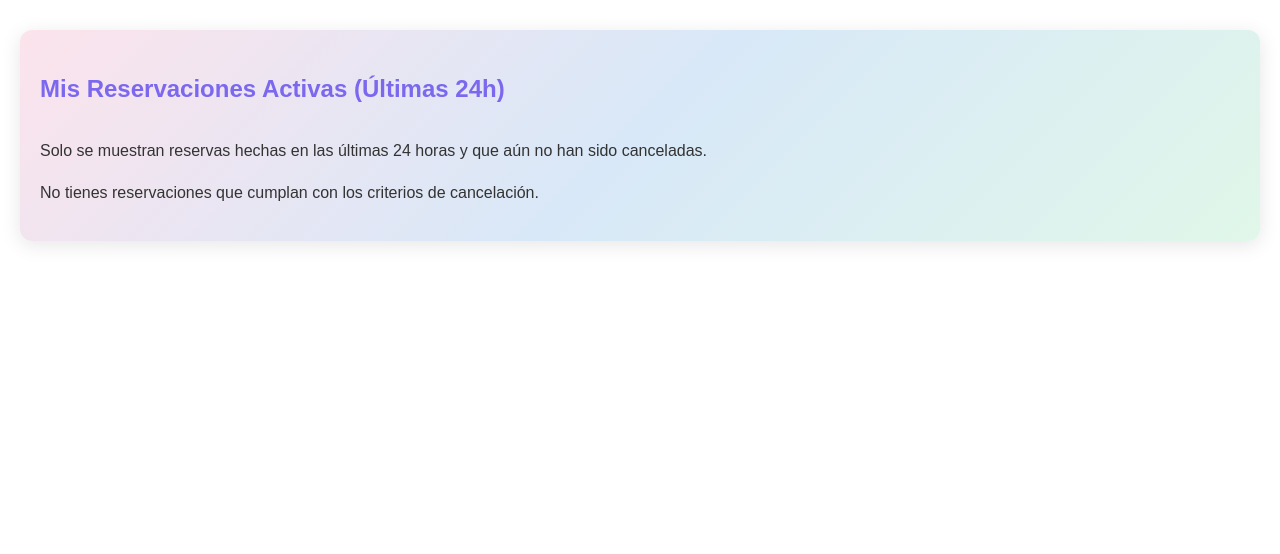
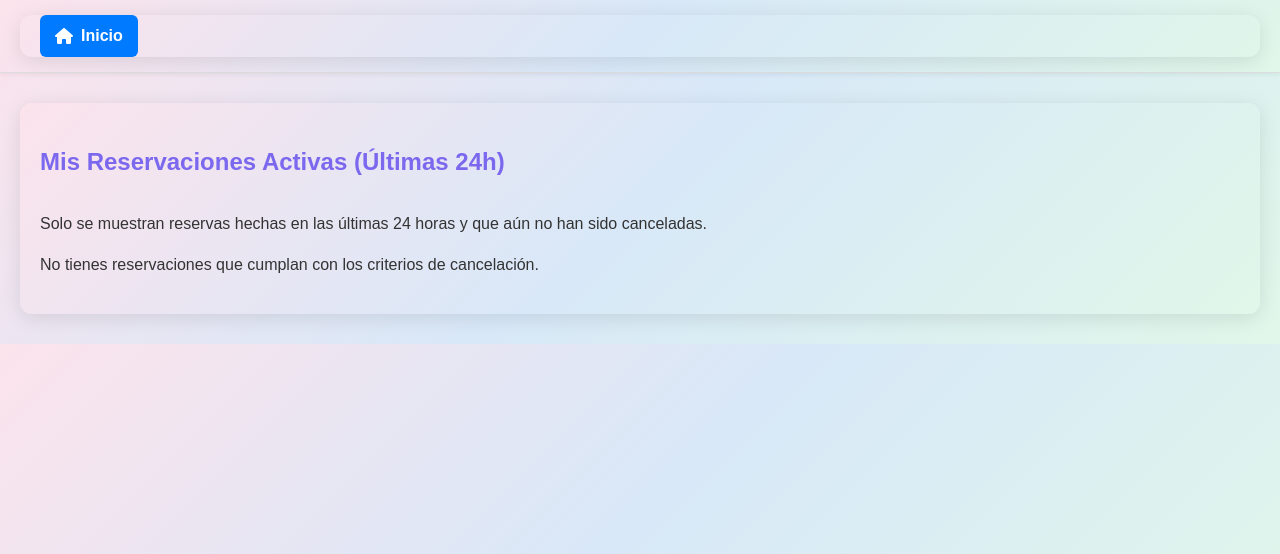
Before and after one commit to Yhoel97/DSI2-2025, a Django app: page /mis_reservaciones/ in a window 1280 px wide. Shown: the top 554 px of the page. Run offline with Django 5.2, Linux system fonts and the light colour scheme; a user stored in the database is signed in; data comes from the database, SQL or seed files in the repository.

Commit message:
Modificaciones, se agrega el boton de home all modulo de cancelar reservaciones

```diff
--- a/myapp/static/styles/cancelarReserva.css
+++ b/myapp/static/styles/cancelarReserva.css
@@ -1,26 +1,68 @@
-/* ======================================================= */
-/* === BASE Y CONTENEDORES (TU CÓDIGO ORIGINAL MODIFICADO) === */
-/* ======================================================= */
+
 body {
     font-family: 'Arial', sans-serif;
     margin: 0;
     padding: 0;
-    background-color: #ffffff;
+    background: linear-gradient(135deg, #fce3ec, #d8e8f8, #e0f7e9);
     color: #333;
     line-height: 1.6;
 }
+
 
 .container {
     max-width: 1200px;
     margin: 30px auto;
     padding: 20px;
-    /* ESTILO DE FONDO DEGRADADO ORIGINAL */
-    background: linear-gradient(135deg, #fce3ec, #d8e8f8, #e0f7e9);
+   background-color: rgba(255, 255, 255, 0.8); /* Fondo blanco semitransparente para el contenido */
     border-radius: 12px;
     box-shadow: 0 4px 20px rgba(0,0,0,0.1);
 }
+.header {
+    width: 100%;
+    padding: 15px 0;
+    background: linear-gradient(135deg, #fce3ec, #d8e8f8, #e0f7e9);
+    border-bottom: 1px solid #ddd;
+    box-shadow: 0 2px 4px rgba(0, 0, 0, 0.05);
+}
 
-/* 🚨 AGREGADO: Garantiza el fondo degradado en la sección de reservas 🚨 */
+.header-content {
+    /* Centra el contenido del header */
+    max-width: 1200px;
+    margin: 0 auto;
+    padding: 0 20px;
+    background: transparent;
+}
+
+/*  Estilo base del botón de regreso */
+.btn-back-home {
+    display: inline-flex;
+    align-items: center;
+    gap: 8px; /* Espacio entre el ícono y el texto */
+    padding: 8px 15px;
+    border: none;
+    border-radius: 6px;
+    text-decoration: none;
+    font-weight: 600;
+    transition: all 0.3s ease;
+}
+
+/* Estilo Azul Específico (btn-home-blue) */
+.btn-home-blue {
+    background-color: #007bff;
+    color: white;
+}
+
+.btn-home-blue:hover {
+    background-color: #0056b3;
+    transform: translateY(-1px);
+    box-shadow: 0 2px 4px rgba(0, 123, 255, 0.4);
+}
+
+.btn-home-blue i {
+    font-size: 16px;
+}
+
+
 .my-reservations {
     background: linear-gradient(135deg, #fce3ec, #d8e8f8, #e0f7e9);
     border-radius: 12px;
@@ -48,7 +90,7 @@ h1 {
     text-align: center;
 }
 
-/* --- ESTILOS DE ALERTA --- */
+
 .alert-create { background-color: #4CAF50; color: white; border-left: 5px solid #2E7D32; }
 .alert-update { background-color: #2196F3; color: white; border-left: 5px solid #1565C0; }
 .alert-delete { background-color: #F44336; color: white; border-left: 5px solid #C62828; }
@@ -97,11 +139,9 @@ h1 {
 .btn-secondary { background-color: #6c757d; color: white; }
 .btn-secondary:hover { background-color: #5a6268; transform: translateY(-2px); box-shadow: 0 4px 8px rgba(108, 117, 125, 0.3); }
 
-/* ======================================================= */
-/* === 2. ESTILOS DE TABLA (APLICABLE A CUPONES Y RESERVAS) === */
-/* ======================================================= */
 
-.movie-table, .reservas-table { /* Añadida .reservas-table */
+
+.movie-table, .reservas-table {
     width: 100%;
     border-collapse: collapse;
     box-shadow: 0 4px 12px rgba(0, 0, 0, 0.1); /* Sombra para resaltar la tabla */
@@ -137,9 +177,7 @@ h1 {
 .badge-active { background-color: #d4edda; color: #155724; }
 .badge-inactive { background-color: #f8d7da; color: #721c24; }
 
-/* ======================================================= */
-/* === 3. RESPONSIVE DESIGN (UNIFICADO) === */
-/* ======================================================= */
+
 
 @media (max-width: 768px) {
     .container { padding: 15px; }
--- a/myapp/templates/reservaciones_cancelables.html
+++ b/myapp/templates/reservaciones_cancelables.html
@@ -11,6 +11,11 @@
 </head>
 <body>
     <header class="header">
+       <div class="header-content container">
+        <a href="{% url 'index' %}" class="btn-back-home btn-home-blue">
+            <i class="fas fa-home"></i> Inicio
+        </a>
+    </div>
     </header>
 
     <main>
```
